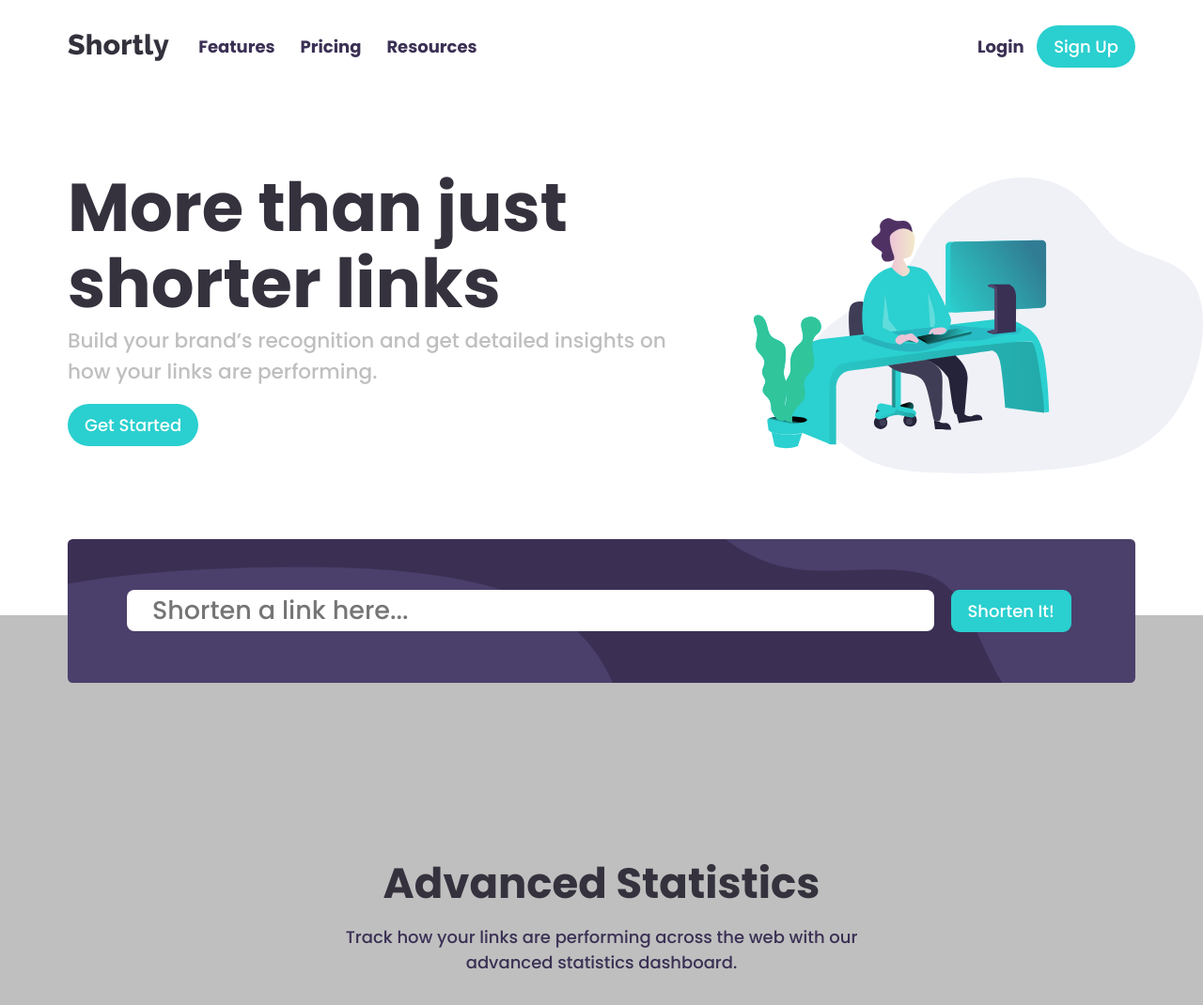
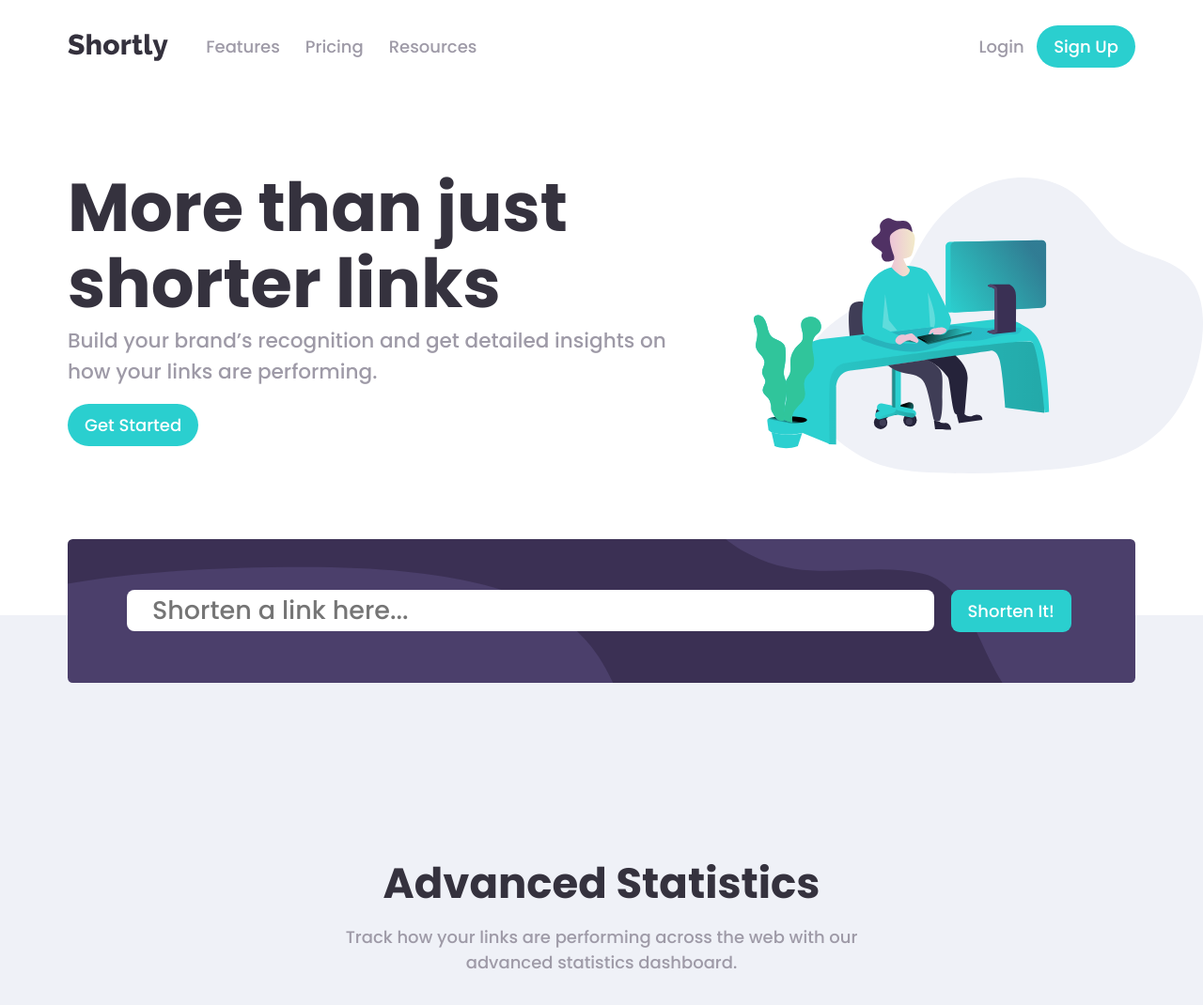
Before and after one commit to Mofe620/shortly-api-link, a plain HTML site: page index.html in a window 1280 px wide. Shown: the top 1070 px of the page at 94% size. Drawn offline with Linux system fonts and the light colour scheme.

Commit message:
made a few changes to style.css

```diff
--- a/style.css
+++ b/style.css
@@ -22,7 +22,7 @@
 }
 body {
     max-width: 1440px;
-    color: var(--grey);
+    color: var(--ltViolet);
     font-family: 'Poppins', sans-serif;
     font-size: 1rem;
     font-weight: var(--medium);
@@ -69,10 +69,9 @@ nav {
     justify-content: space-between;
     align-items: center;
     width: 100%;
-    font-weight: var(--bold);
-    color: var(--violet);
+    color: var(--ltViolet);
     margin-bottom: 0.5em;
-    margin-left: 1em;
+    margin-left: 1.5em;
 }
 nav ul {
     display: flex;
@@ -100,7 +99,7 @@ section.hero {
     margin-top: 0.5em;
 }
 section.stats {
-    background-color: var(--grey);
+    background-color: #eff1f7;
 }
 .shorten {
     background-color: var(--violet);
@@ -130,7 +129,7 @@ section.stats {
     text-align: center;
 }
 .stats p {
-    color: var(--violet);
+    color: var(--ltViolet);
     font-size: 1rem;
     text-align: center;
     max-width: 50%;
```
